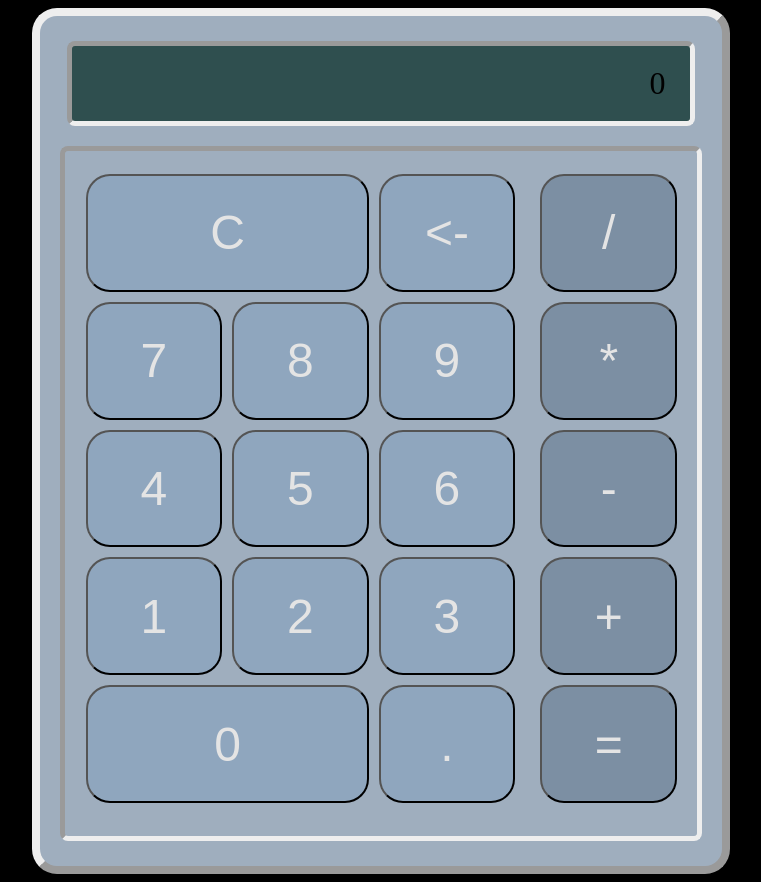
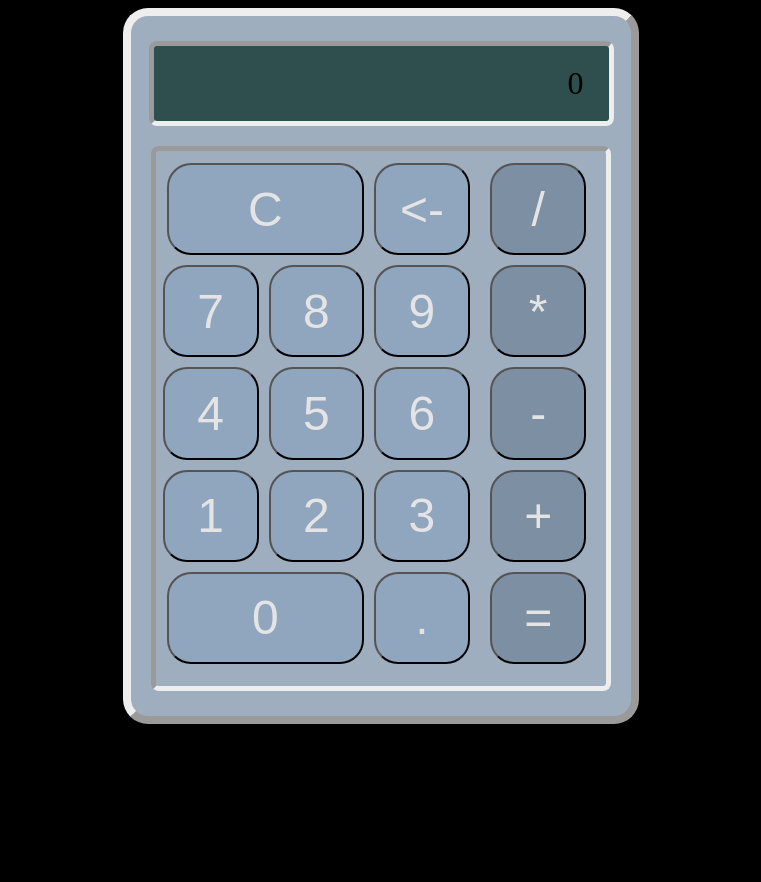
Before and after one commit to vtestagrossa/calculator, a plain HTML site: page index.html in a window 1280 px wide. Shown: the whole page, without its empty margins (259-1020 px from the left). After the commit the page ends 800 px from the top, so only its background shows below. Drawn offline with Linux system fonts and the light colour scheme.

Commit message:
updated comments for issue related to repeated presses of equals button

```diff
--- a/script.js
+++ b/script.js
@@ -10,6 +10,7 @@ let first = "0";
 let second = "0";
 display.textContent = "0";
 
+// TODO: fix bug with operand carrying over
 
 function createNumberBtns(){
     let backBtn = document.createElement('button');
@@ -151,9 +152,12 @@ function numberPressed(evt){
             }
         }
     }
+    console.log(first);
+    console.log(operator);
+    console.log(second);
 }
 function isMaxLength(){
-    if (display.textContent.length <= 37){
+    if (display.textContent.length <= 26){
         return false;
     }
     return true;
@@ -219,6 +223,9 @@ function calculate(first, operator, second){
             break;
     }
 }
+
+// repeated presses of equals button should just repeat the last
+// operation.
 function equals(){
     if (operator.length >= 1){
         second = display.textContent;
@@ -226,5 +233,8 @@ function equals(){
         display.textContent = first;
         newOperand = false;
     }
+    console.log(first);
+    console.log(operator);
+    console.log(second);
 }
 createNumberBtns();
--- a/styles.css
+++ b/styles.css
@@ -12,8 +12,8 @@ p{
     display: flex;
     flex-direction: column;
     align-items: center;
-    width: 50%;
-    height: 800px;
+    width: 450px;
+    height: 650px;
     background-color: rgb(159, 174, 190);
     border-radius: 25px;
     border-width: 8px;
```
